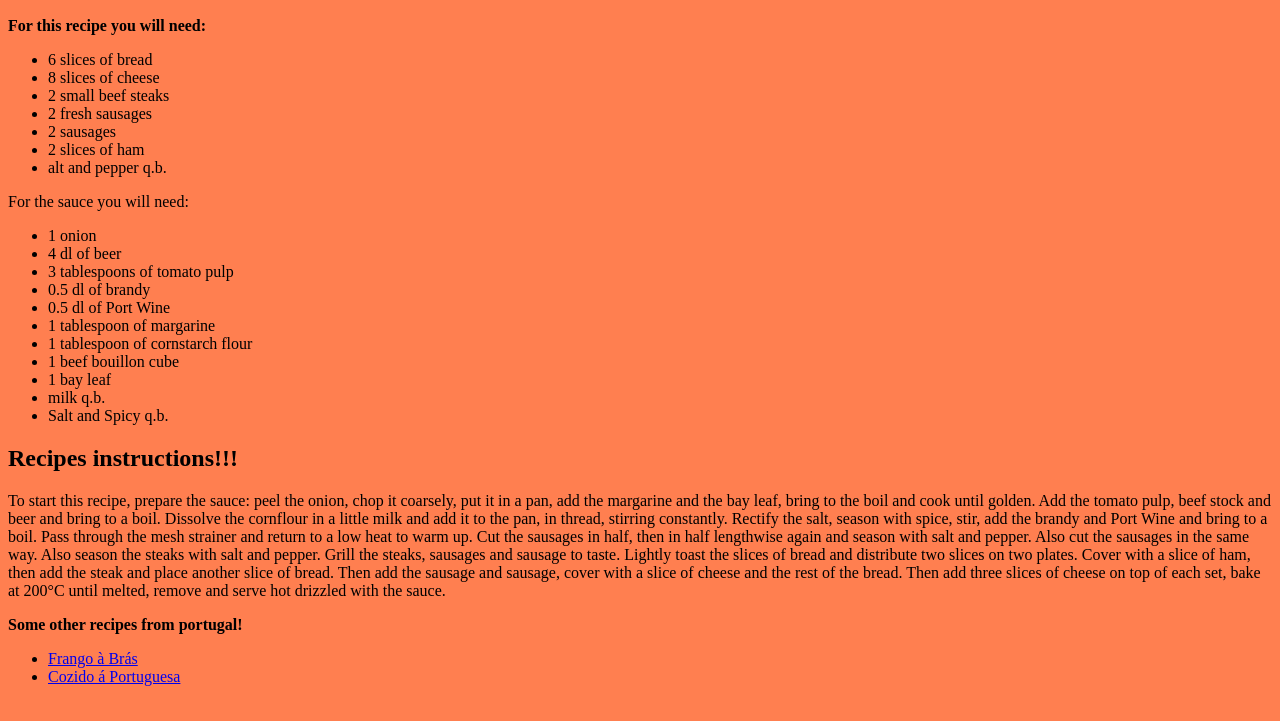
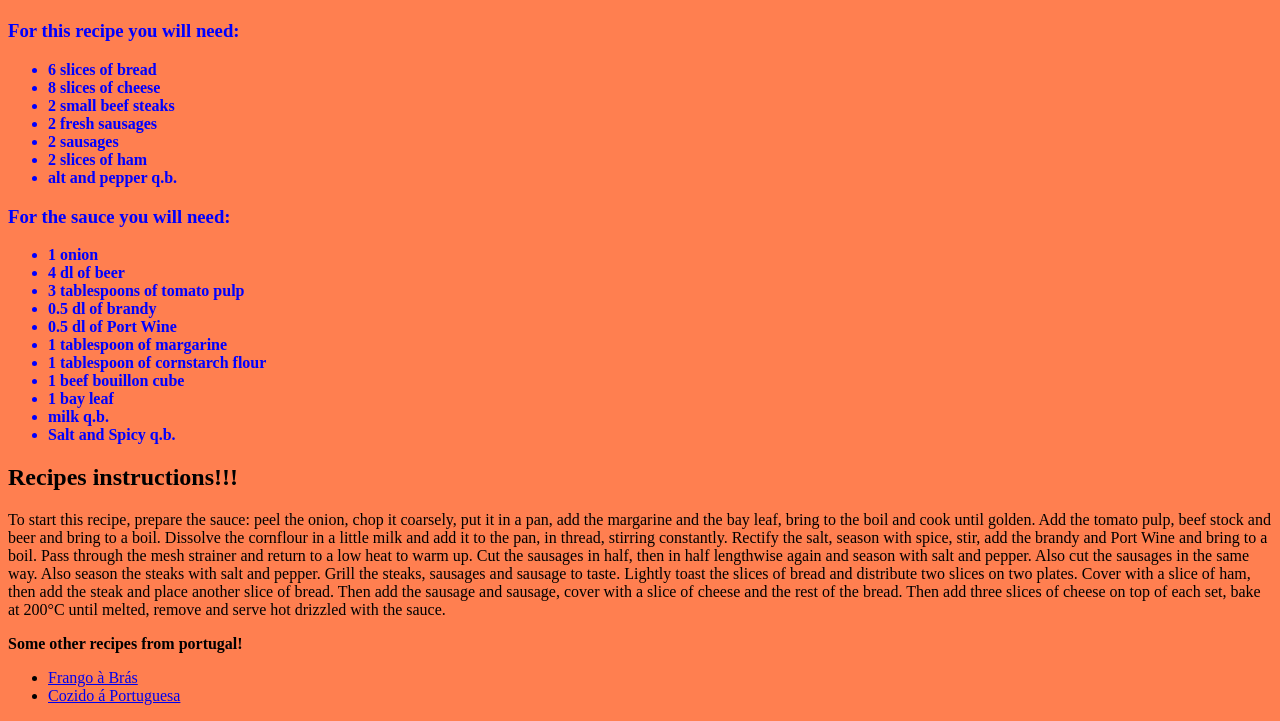
Before and after one commit to RodrigoPratas/odin-recipes, a plain HTML site: page recipes/francesinha.html in a window 1280 px wide. Shown: the part 114-835 px from the top of the page. Drawn offline with Linux system fonts and the light colour scheme.

Commit message:
francesinha css

```diff
--- a/recipes/francesinha.css
+++ b/recipes/francesinha.css
@@ -8,3 +8,15 @@ body {
     font-weight: bolder;
     color: black;
 }
+
+
+.requesitos {
+    color: blue;
+    font-weight: 700;
+    font-style: normal;
+}
+
+
+.instruções {
+    color: orange;
+}
--- a/recipes/francesinha.html
+++ b/recipes/francesinha.html
@@ -14,7 +14,8 @@
         <h1>Francesinha</h1>
     </div>
     <p><img src="../images/francesinha.jpg"></p>
-    <p><strong>For this recipe you will need:</strong></p>
+    <div class="requesitos">
+        <h3><strong>For this recipe you will need:</strong></h3>
         <ul>
             <li>6 slices of bread</li>
             <li>8 slices of cheese</li>
@@ -24,7 +25,7 @@
             <li>2 slices of ham</li>
             <li>alt and pepper q.b.</li>
         </ul>
-    <p>For the sauce you will need:</p>
+        <h3>For the sauce you will need:</h3>
         <ul>
             <li>1 onion</li>
             <li>4 dl of beer</li>
@@ -38,6 +39,8 @@
             <li>milk q.b.</li>
             <li>Salt and Spicy q.b.</li>
         </ul>
+    </div>
+    <div class="instructions">
         <h2>Recipes instructions!!!</h2>
         <p>
             To start this recipe, prepare the sauce: peel the onion, chop it coarsely, put it in a pan, add the
@@ -60,6 +63,7 @@
             remove
             and serve hot drizzled with the sauce.
         </p>
+    </div>
     <strong>Some other recipes from portugal!</strong>
     <ul>
         <li><a href="../recipes/frango-bras.html">Frango à Brás</a></li>
```
Lines whose indentation alone changed are shown as unchanged.
